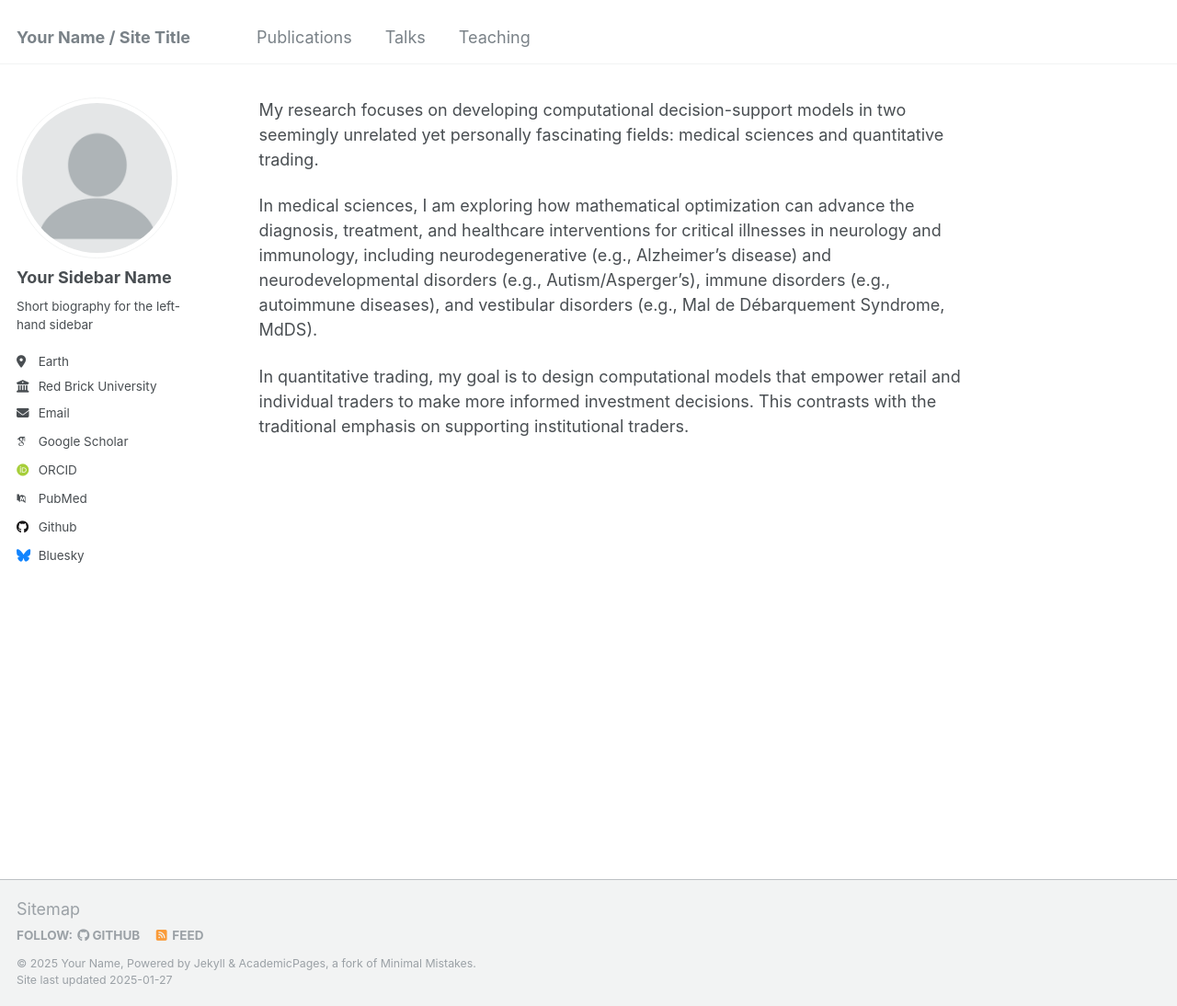
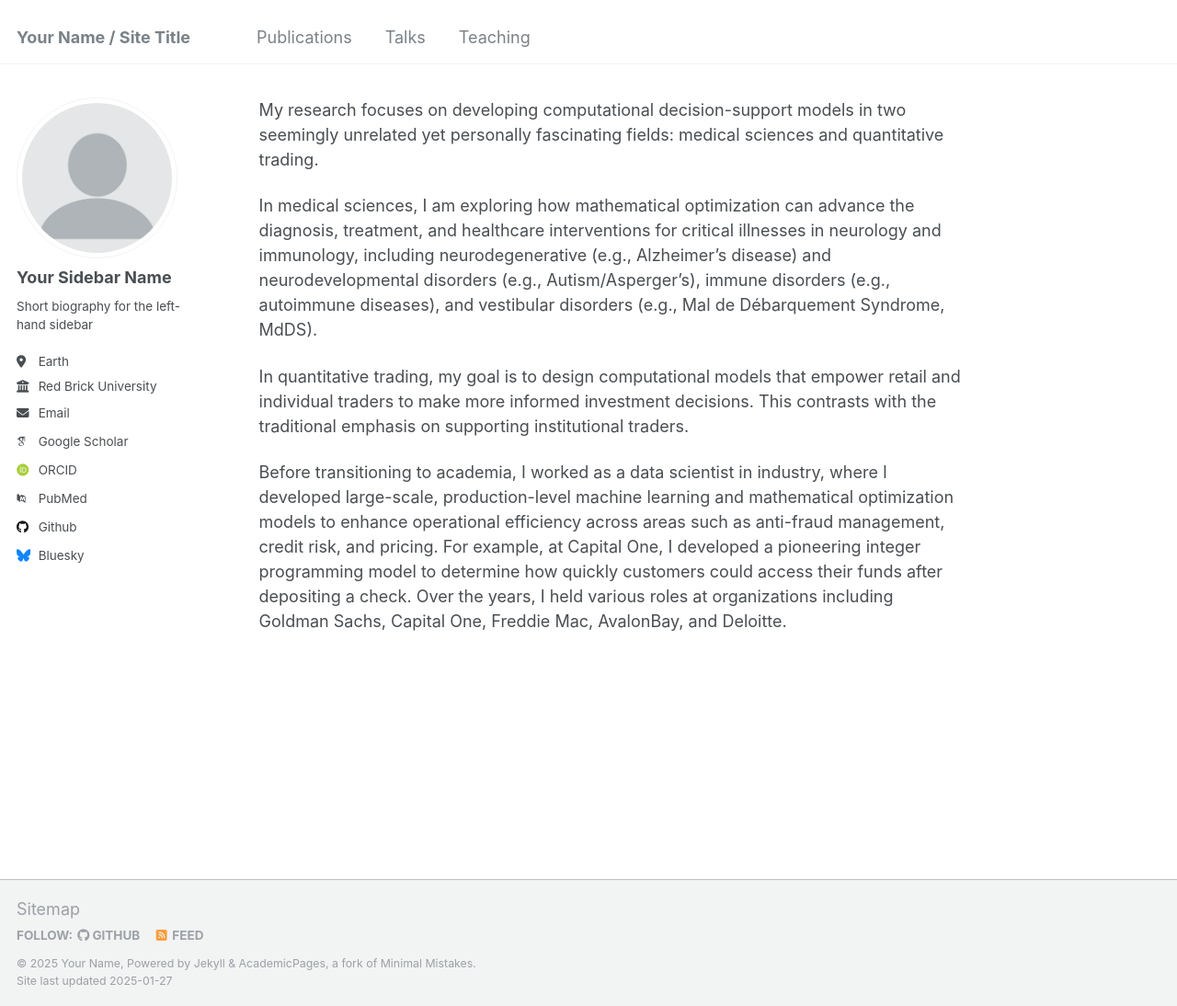
Before and after one commit to wenbo5565/wenbo5565.github.io, a Jekyll site: the page built from _pages/about.md, in a window 1280 px wide and 1094 px high. Shown: the whole window at 92% size. Built offline with Jekyll 4.4.1, drawn with Linux system fonts in a browser that asks for light colours; some web fonts are replaced; our own code applies the rules of GitHub Pages for plain Markdown files.

Commit message:
Update about.md

```diff
--- a/_pages/about.md
+++ b/_pages/about.md
@@ -3,3 +3,5 @@ My research focuses on developing computational decision-support models in two s
 In medical sciences, I am exploring how mathematical optimization can advance the diagnosis, treatment, and healthcare interventions for critical illnesses in neurology and immunology, including neurodegenerative (e.g., Alzheimer's disease) and neurodevelopmental disorders (e.g., Autism/Asperger's), immune disorders (e.g., autoimmune diseases), and vestibular disorders (e.g., Mal de Débarquement Syndrome, MdDS).
 
 In quantitative trading, my goal is to design computational models that empower retail and individual traders to make more informed investment decisions. This contrasts with the traditional emphasis on supporting institutional traders.
+
+Before transitioning to academia, I worked as a data scientist in industry, where I developed large-scale, production-level machine learning and mathematical optimization models to enhance operational efficiency across areas such as anti-fraud management, credit risk, and pricing. For example, at Capital One, I developed a pioneering integer programming model to determine how quickly customers could access their funds after depositing a check. Over the years, I held various roles at organizations including Goldman Sachs, Capital One, Freddie Mac, AvalonBay, and Deloitte.
```
